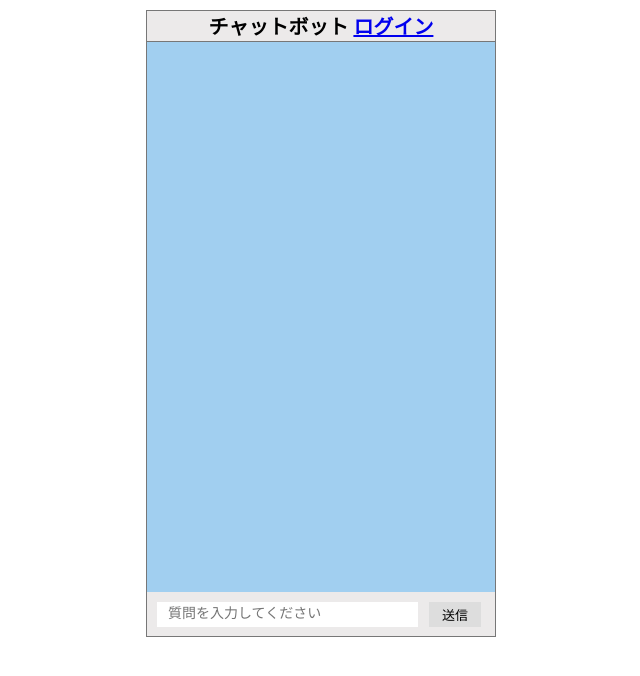
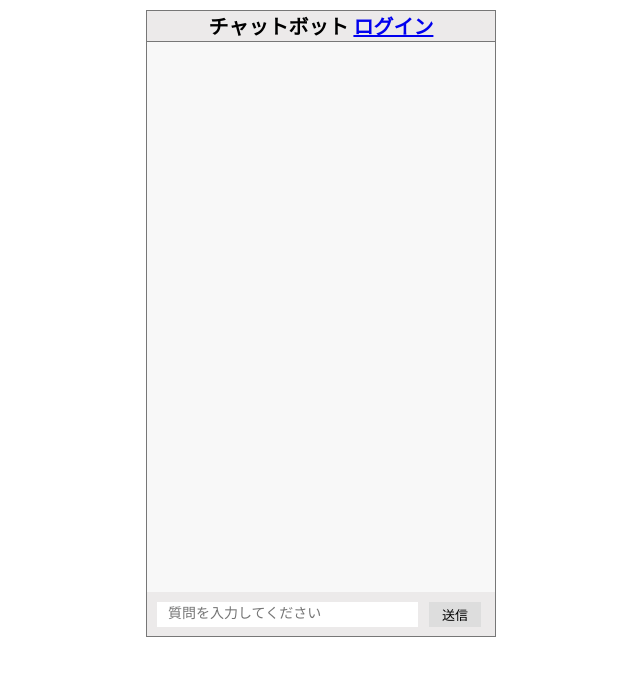
Before and after one commit to engenius-oca/Amazon-Lex-v2-For-JavaScript, a Flask app: page /bot in a window 1280 px wide. Shown: the top 676 px of the page, without its empty margins (319-959 px from the left). Run offline with Flask 2, Linux system fonts and the light colour scheme.

Commit message:
change color

```diff
--- a/static/top.css
+++ b/static/top.css
@@ -26,7 +26,7 @@ h1{
     border-right: 1px solid #777;
     background-color: #EEE;
     margin: 0 auto;
-    background-color: #a1cff0;
+    background-color: #f8f8f8;
     /*横向きのスクロール禁止*/
     overflow-x: hidden;
     /*縦向きのスクロール許可*/
```
